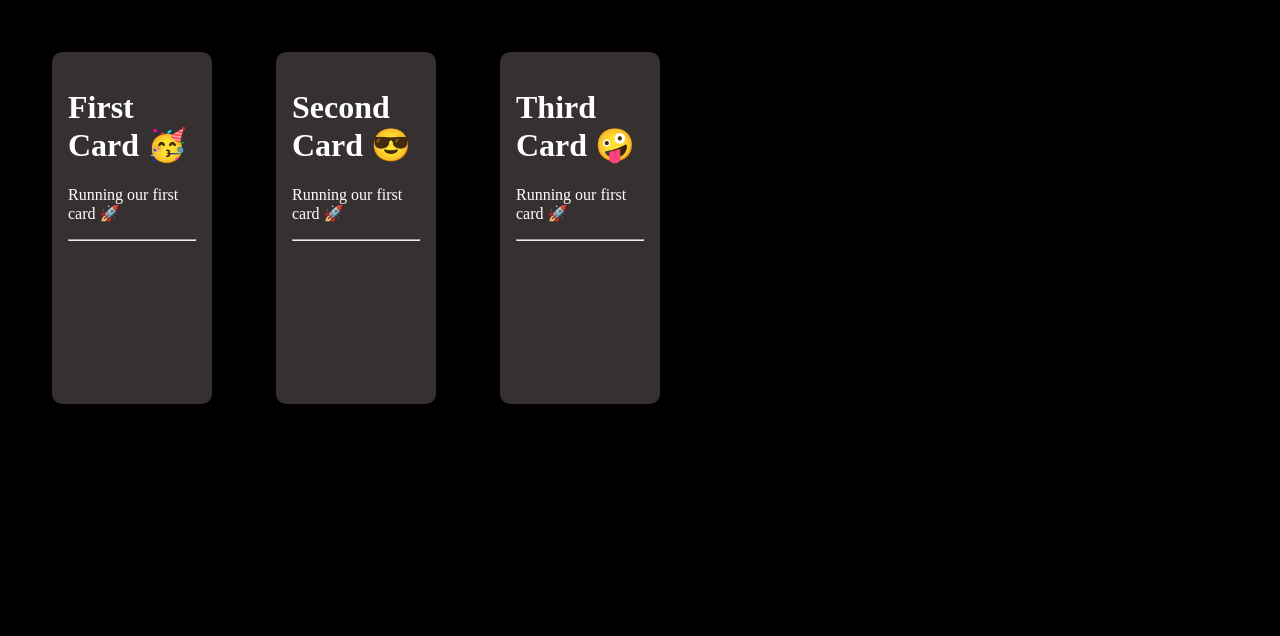
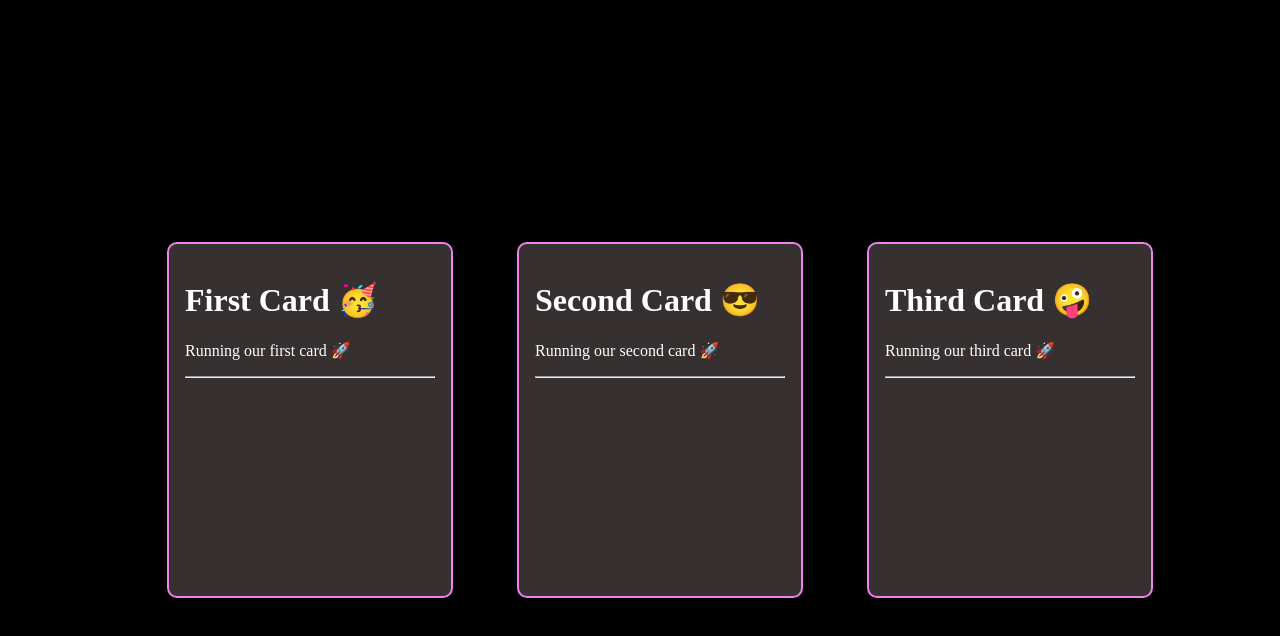
Before and after one commit to cardo88/angular-essentials, an Angular app in the folder angular-essentials/: page / in a window 1280 px wide. Shown: the top 636 px of the page. Built offline with nearby package versions, Linux system fonts and the light colour scheme.

Commit message:
improving styles

```diff
--- a/angular-essentials/src/app/app.component.html
+++ b/angular-essentials/src/app/app.component.html
@@ -1,5 +1,5 @@
 <style>
-
+/* we can setup style here too.. */
 </style>
 
 <app-container>
@@ -10,12 +10,12 @@
   </app-card>
   <app-card>
     <h1>Second Card 😎</h1>
-    <p>Running our first card 🚀</p>
+    <p>Running our second card 🚀</p>
     <hr>
   </app-card>
   <app-card>
     <h1>Third Card 🤪</h1>
-    <p>Running our first card 🚀</p>
+    <p>Running our third card 🚀</p>
     <hr>
   </app-card>
 </app-container>
--- a/angular-essentials/src/app/components/card/card.component.html
+++ b/angular-essentials/src/app/components/card/card.component.html
@@ -1,9 +1,9 @@
 <div style="background-color:
   rgb(54, 48, 48);
-  width: 10vw;
+  width: 250px;
   height: 40vh;
   border-radius: 10px;
-  border-color:violet solid 10px;
+  border: solid violet  2px;
   color:white;
   margin:2rem;
   padding: 1rem;
--- a/angular-essentials/src/app/components/container/container.component.css
+++ b/angular-essentials/src/app/components/container/container.component.css
@@ -1,7 +1,10 @@
 .container {
   display: flex;
+  flex-wrap: wrap;
   background-color: black;
   width: 100vw;
-  height: 100vh;
+  min-height: 100vh;
   padding: 20px;
+  justify-content: center;
+  align-items: center;
 }
```
